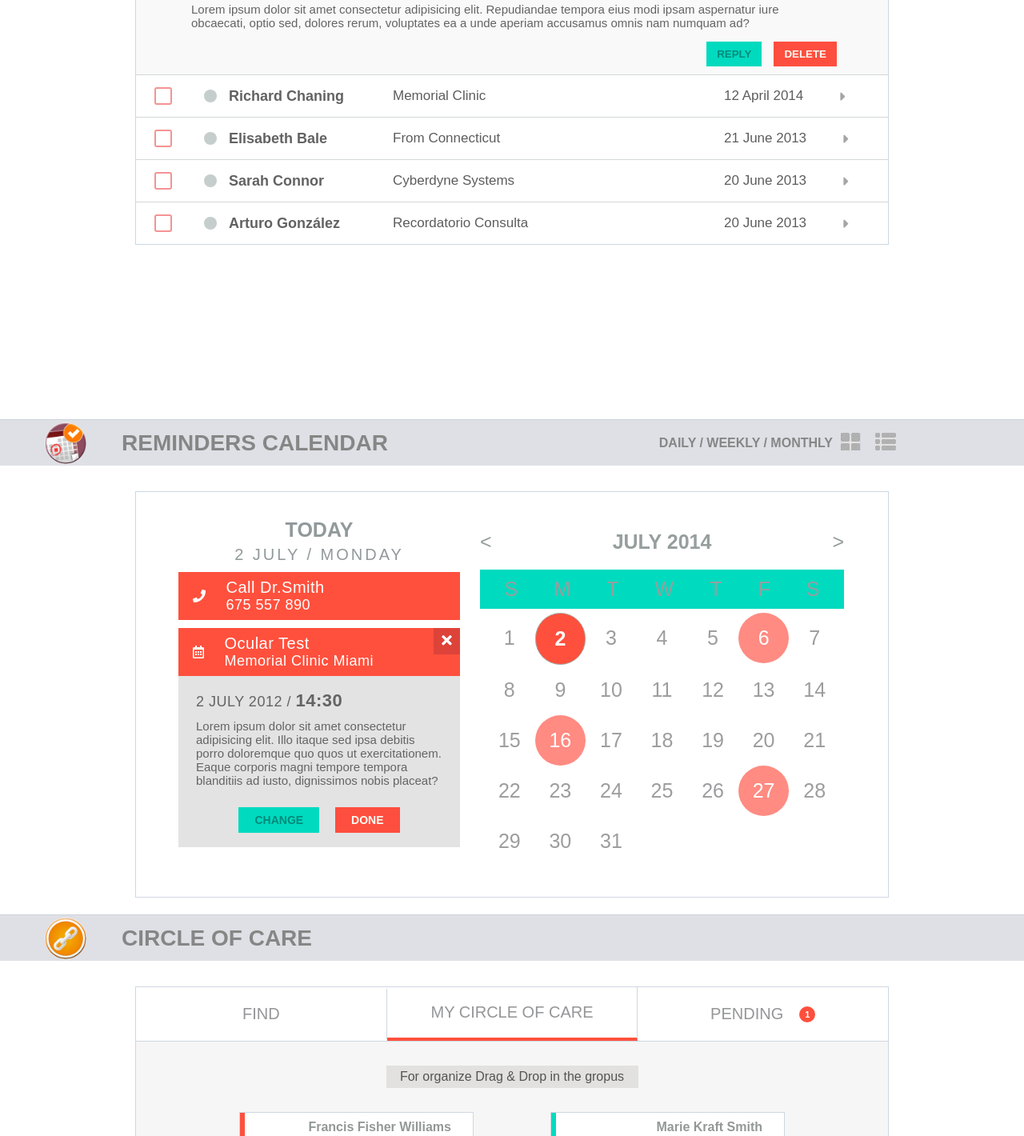
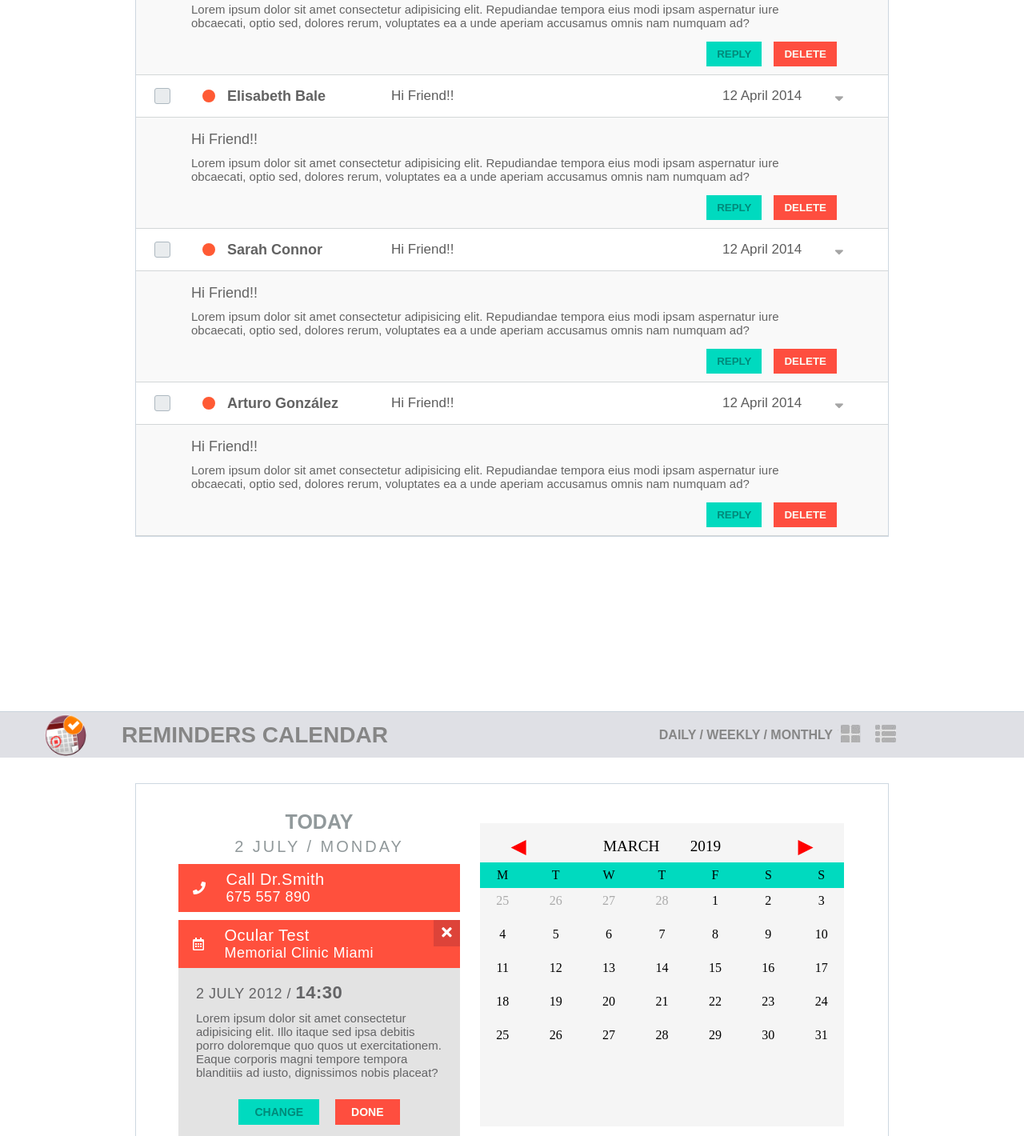
Before and after one commit to AdrianHurtadoDeMendoza/FormacionIS, a plain HTML site: page Ejercicio1-master/index.html in a window 1280 px wide. Shown: the part 926-2346 px from the top of the page at 80% size. Drawn offline with nearby package versions, Linux system fonts and the light colour scheme.

Commit message:
Funcionalidad JS V1.0

```diff
--- a/Ejercicio1-master/index.html
+++ b/Ejercicio1-master/index.html
@@ -3,15 +3,18 @@
 
 <head>
     <meta charset="UTF-8">
-    <meta name="viewport" content="width=device-width, initial-scale=1.0">
+    <meta name="viewport"
+          content="width=device-width, user-scalable=no, initial-scale=1.0, maximum-scale=1.0, minimum-scale=1.0">
     <meta http-equiv="X-UA-Compatible" content="ie=edge">
     <title>Home</title>
     <link rel="stylesheet" href="styles.css">
+    <script type="text/javascript" src="javascript.js"></script>
+    <script type='text/javascript' src="//ajax.googleapis.com/ajax/libs/jquery/1.8.3/jquery.min.js"></script>
     <link rel="stylesheet" href="https://use.fontawesome.com/releases/v5.8.1/css/all.css" integrity="sha384-50oBUHEmvpQ+1lW4y57PTFmhCaXp0ML5d60M1M7uH2+nqUivzIebhndOJK28anvf"
         crossorigin="anonymous">
 </head>
 
-<body>
+<body onLoad="window_onload()">
     <div class="container">
         <nav>
             <div class="logo">
@@ -176,10 +179,11 @@
                     </div>
 
                 </nav>
-                <div class="messages">
+                 <!-- Mensaje1 -->
+                <div id="msn-open"class="messages">
                     <input type="checkbox" name="" id="" checked>
                     <div class="user">
-                        <div class="user-status inactive"></div>
+                        <div id="inactive" class="user-status inactive"></div>
                         <p class="user-name">John Snow</p>
                     </div>
                     <div class="message-title">
@@ -188,84 +192,108 @@
                     <div class="message-date">
                         <p>12 April 2014</p>
                     </div>
-                    <button class="open">
+                    <button id="botonP"onclick="mostrar('msn')" class="open">
                         <i class="fas fa-sort-down"></i>
                     </button>
                 </div>
-                <div class="message-content">
+                <!-- Mensaje1-contenido -->
+                <div id="msn" class="message-content">
                     <p>Hi Friend!!</p>
                     <p>Lorem ipsum dolor sit amet consectetur adipisicing elit. Repudiandae tempora eius modi ipsam aspernatur
                         iure obcaecati, optio sed, dolores rerum, voluptates ea a unde aperiam accusamus omnis nam numquam
                         ad?
                     </p>
                     <div class="btn-container">
-                        <button class="reply-message">REPLY</button>
-                        <button class="delete-message">DELETE</button>
+                        <button type="button" class="reply-message">REPLY</button>
+                        <button  type="button" onClick="eliminar('msn','msn-open')" id="bot" class="delete-message">DELETE</button>
                     </div>
                 </div>
-                <div class="messages">
-                    <input type="checkbox" name="" id="check">
+                <!-- Mensaje2 -->
+                <div id="msn-open2"class="messages">
+                    <input type="checkbox" name="" id="" checked>
                     <div class="user">
-                        <div class="user-status offline"></div>
-                        <p class="user-name">Richard Chaning</p>
+                        <div id="inactive" class="user-status inactive"></div>
+                        <p class="user-name">Elisabeth Bale</p>
                     </div>
                     <div class="message-title">
-                        <p>Memorial Clinic</p>
+                        <p>Hi Friend!!</p>
                     </div>
                     <div class="message-date">
                         <p>12 April 2014</p>
                     </div>
-                    <button>
+                    <button id="botonP"onclick="mostrar('msn2')" class="open">
                         <i class="fas fa-sort-down"></i>
                     </button>
                 </div>
-                <div class="messages">
-                    <input type="checkbox" name="" id="">
+                <!-- Mensaje2-contenido -->
+                <div id="msn2" class="message-content">
+                    <p>Hi Friend!!</p>
+                    <p>Lorem ipsum dolor sit amet consectetur adipisicing elit. Repudiandae tempora eius modi ipsam aspernatur
+                        iure obcaecati, optio sed, dolores rerum, voluptates ea a unde aperiam accusamus omnis nam numquam
+                        ad?
+                    </p>
+                    <div class="btn-container">
+                        <button type="button" class="reply-message">REPLY</button>
+                        <button  type="button" onClick="eliminar('msn2','msn-open2')" id="bot" class="delete-message">DELETE</button>
+                    </div>
+                </div>
+                 <!-- Mensaje3 -->
+                 <div id="msn-open3"class="messages">
+                        <input type="checkbox" name="" id="" checked>
                         <div class="user">
-                        <div class="user-status offline"></div>
-                        <p class="user-name">Elisabeth Bale</p>
+                            <div id="inactive" class="user-status inactive"></div>
+                            <p class="user-name">Sarah Connor</p>
                         </div>
                         <div class="message-title">
-                        <p>From Connecticut</p>
+                            <p>Hi Friend!!</p>
                         </div>
                         <div class="message-date">
-                        <p>21 June 2013</p>
+                            <p>12 April 2014</p>
                         </div>
-                    <button>
+                        <button id="botonP"onclick="mostrar('msn3')" class="open">
                             <i class="fas fa-sort-down"></i>
                         </button>
                     </div>
-                <div class="messages">
-                    <input type="checkbox" name="" id="">
+                    <!-- Mensaje3-contenido -->
+                    <div id="msn3" class="message-content">
+                        <p>Hi Friend!!</p>
+                        <p>Lorem ipsum dolor sit amet consectetur adipisicing elit. Repudiandae tempora eius modi ipsam aspernatur
+                            iure obcaecati, optio sed, dolores rerum, voluptates ea a unde aperiam accusamus omnis nam numquam
+                            ad?
+                        </p>
+                        <div class="btn-container">
+                            <button type="button" class="reply-message">REPLY</button>
+                            <button  type="button" onClick="eliminar('msn3','msn-open3')" id="bot" class="delete-message">DELETE</button>
+                        </div>
+                    </div>
+                 <!-- Mensaje4 -->
+                 <div id="msn-open4"class="messages">
+                        <input type="checkbox" name="" id="" checked>
                         <div class="user">
-                        <div class="user-status offline"></div>
-                        <p class="user-name">Sarah Connor</p>
+                            <div id="inactive" class="user-status inactive"></div>
+                            <p class="user-name">Arturo González</p>
                         </div>
                         <div class="message-title">
-                        <p>Cyberdyne Systems</p>
+                            <p>Hi Friend!!</p>
                         </div>
                         <div class="message-date">
-                        <p>20 June 2013</p>
+                            <p>12 April 2014</p>
                         </div>
-                    <button>
+                        <button id="botonP"onclick="mostrar('msn4')" class="open">
                             <i class="fas fa-sort-down"></i>
                         </button>
                     </div>
-                <div class="messages">
-                    <input type="checkbox" name="" id="">
-                    <div class="user">
-                        <div class="user-status offline"></div>
-                        <p class="user-name">Arturo González</p>
+                    <!-- Mensaje2-contenido -->
+                    <div id="msn4" class="message-content">
+                        <p>Hi Friend!!</p>
+                        <p>Lorem ipsum dolor sit amet consectetur adipisicing elit. Repudiandae tempora eius modi ipsam aspernatur
+                            iure obcaecati, optio sed, dolores rerum, voluptates ea a unde aperiam accusamus omnis nam numquam
+                            ad?
+                        </p>
+                        <div class="btn-container">
+                            <button type="button" class="reply-message">REPLY</button>
+                            <button  type="button" onClick="eliminar('msn4','msn-open4')" id="bot" class="delete-message">DELETE</button>
                         </div>
-                    <div class="message-title">
-                        <p>Recordatorio Consulta</p>
-                    </div>
-                    <div class="message-date">
-                        <p>20 June 2013</p>
-                    </div>
-                    <button>
-                        <i class="fas fa-sort-down"></i>
-                    </button>
                     </div>
             </div>
         </div>
@@ -319,124 +347,30 @@
                                 nobis placeat?</p>
                         </div>
                         <div class="buttons">
-                            <button class="change">CHANGE</button>
-                            <button class="done">DONE</button>
+                            <button type="submit" class="change">CHANGE</button>
+                            <button type="submit" class="done">DONE</button>
                         </div>
                     </div>
                 </div>
+                <div class="calendar">
+                        <div class="calendar__info">
+                            <div class="calendar__prev" id="prev-month">&#9664;</div>
+                            <div class="calendar__month" id="month"></div>
+                            <div class="calendar__year" id="year"></div>
+                            <div class="calendar__next" id="next-month">&#9654;</div>
+                        </div>
 
-                <div class="calendar">
-                    <div class="month">
-                        <p>&lt;</p>
-                        <p class="actual-month">
-                            <b>JULY 2014</b>
-                        </p>
-                        <p>&gt;</p>
+                        <div class="calendar__week">
+                            <div class="calendar__day calendar__item">M</div>
+                            <div class="calendar__day calendar__item">T</div>
+                            <div class="calendar__day calendar__item">W</div>
+                            <div class="calendar__day calendar__item">T</div>
+                            <div class="calendar__day calendar__item">F</div>
+                            <div class="calendar__day calendar__item">S</div>
+                            <div class="calendar__day calendar__item">S</div>
                         </div>
-                    <div class="week">
-                        <p>S</p>
-                        <p>M</p>
-                        <p>T</p>
-                        <p>W</p>
-                        <p>T</p>
-                        <p>F</p>
-                        <p>S</p>
-                    </div>
-                    <div class="days">
-                        <div class="day">
-                            <span>1</span>
-                        </div>
-                        <div class="day actual-day">
-                            <span>2</span>
-                        </div>
-                        <div class="day">
-                            <span>3</span>
-                        </div>
-                        <div class="day">
-                            <span>4</span>
-                        </div>
-                        <div class="day">
-                            <span>5</span>
-                        </div>
-                        <div class="day reminder-day">
-                            <span>6</span>
-                        </div>
-                        <div class="day">
-                            <span>7</span>
-                        </div>
-                        <div class="day">
-                            <span>8</span>
-                        </div>
-                        <div class="day">
-                            <span>9</span>
-                        </div>
-                        <div class="day">
-                            <span>10</span>
-                        </div>
-                        <div class="day">
-                            <span>11</span>
-                        </div>
-                        <div class="day">
-                            <span>12</span>
-                        </div>
-                        <div class="day">
-                            <span>13</span>
-                        </div>
-                        <div class="day">
-                            <span>14</span>
-                        </div>
-                        <div class="day">
-                            <span>15</span>
-                        </div>
-                        <div class="day reminder-day">
-                            <span>16</span>
-                        </div>
-                        <div class="day">
-                            <span>17</span>
-                        </div>
-                        <div class="day">
-                            <span>18</span>
-                        </div>
-                        <div class="day">
-                            <span>19</span>
-                        </div>
-                        <div class="day">
-                            <span>20</span>
-                        </div>
-                        <div class="day">
-                            <span>21</span>
-                        </div>
-                        <div class="day">
-                            <span>22</span>
-                        </div>
-                        <div class="day">
-                            <span>23</span>
-                        </div>
-                        <div class="day">
-                            <span>24</span>
-                        </div>
-                        <div class="day">
-                            <span>25</span>
-                        </div>
-                        <div class="day">
-                            <span>26</span>
-                        </div>
-                        <div class="day reminder-day">
-                            <span>27</span>
-                        </div>
-                        <div class="day">
-                            <span>28</span>
-                        </div>
-                        <div class="day">
-                            <span>29</span>
-                        </div>
-                        <div class="day">
-                            <span>30</span>
-                        </div>
-                        <div class="day">
-                            <span>31</span>
-                        </div>
-                    </div>
+
+                        <div class="calendar__dates" id="dates"></div>
                     </div>
             </div>
         </div>
--- /dev/null
+++ b/Ejercicio1-master/javascript.js
@@ -0,0 +1,125 @@
+//Calendario
+function window_onload(){
+    var monthNames = ['January', 'February', 'March', 'April', 'May', 'June', 'July', 'August', 'September', 'October', 'November', 'December'];
+    //Fecha
+    //Date
+    var currentDate = new Date();
+    var currentDay = currentDate.getDate();
+    var monthNumber = currentDate.getMonth();
+    var currentYear = currentDate.getFullYear();
+
+    var dates = document.getElementById('dates');
+    var month = document.getElementById('month');
+    var year = document.getElementById('year');
+
+    var prevMonthDOM = document.getElementById('prev-month');
+    var nextMonthDOM = document.getElementById('next-month');
+    //Pinta mes en html
+    //Paint month in html
+    console.log("waka");
+    //month.innerHTML =monthNames[monthNumber];
+    month.textContent =monthNames[monthNumber];
+    console.log("mole");
+    year.textContent = currentYear.toString();
+
+    //seleccion de mes (anterior-siguiente)
+    //month selection (previous-next)
+    prevMonthDOM.addEventListener('click', function () {
+        return lastMonth();
+    });
+    nextMonthDOM.addEventListener('click', function () {
+        return nextMonth();
+    });
+
+    writeMonth(monthNumber);
+    //escribe mes con sus dias
+    //write month with your days
+    function writeMonth(month) {
+
+        for (var i = startDay(); i > 0; i--) {
+            dates.innerHTML += ' <div class="calendar__date calendar__item calendar__last-days">\n        ' + (getTotalDays(monthNumber - 1) - (i - 1)) + '\n</div>';
+        }
+
+        for (var _i = 1; _i <= getTotalDays(month); _i++) {
+            if (_i === currentDay) {
+                dates.innerHTML += ' <div class="calendar__date calendar__item calendar__today">' + _i + '</div>';
+            } else {
+                dates.innerHTML += ' <div class="calendar__date calendar__item">' + _i + '</div>';
+            }
+        }
+    }
+    //Saber cuantos días tiene el mes
+    //Know how many days a month has
+    function getTotalDays(month) {
+        if (month === -1) month = 11;
+
+        if (month == 0 || month == 2 || month == 4 || month == 6 || month == 7 || month == 9 || month == 11) {
+            return 31;
+        } else if (month == 3 || month == 5 || month == 8 || month == 10) {
+            return 30;
+        } else {
+
+            return isLeap() ? 29 : 28;
+        }
+    }
+    //Bisiesto
+    //leap
+    function isLeap() {
+        return currentYear % 100 !== 0 && currentYear % 4 === 0 || currentYear % 400 === 0;
+    }
+
+    function startDay() {
+        var start = new Date(currentYear, monthNumber, 1);
+        return start.getDay() - 1 === -1 ? 6 : start.getDay() - 1;
+    }
+
+    function lastMonth() {
+        if (monthNumber !== 0) {
+            monthNumber--;
+        } else {
+            monthNumber = 11;
+            currentYear--;
+        }
+
+        setNewDate();
+    }
+
+    function nextMonth() {
+        if (monthNumber !== 11) {
+            monthNumber++;
+        } else {
+            monthNumber = 0;
+            currentYear++;
+        }
+
+        setNewDate();
+    }
+
+    function setNewDate() {
+        currentDate.setFullYear(currentYear, monthNumber, currentDay);
+        month.textContent = monthNames[monthNumber];
+        year.textContent = currentYear.toString();
+        dates.textContent = '';
+        writeMonth(monthNumber);
+    }
+
+
+}
+//eliminar mensaje
+//delete message
+function eliminar(id,id1) {
+    document.getElementById(id).remove();
+    document.getElementById(id1).remove();
+}
+//desplegable
+//pull-down menu
+function mostrar(id) {
+    var x = document.getElementById(id);
+    if (x.style.display === 'none') {
+        x.style.display = 'block';
+        document.getElementById("botonP").style.transform="rotate(0deg)";
+    } else {
+        x.style.display = 'none';
+        document.getElementById("botonP").style.transform="rotate(270deg)";
+    }
+}
--- a/Ejercicio1-master/styles.css
+++ b/Ejercicio1-master/styles.css
@@ -441,10 +441,12 @@ button:hover {
     font-size: 18px;
     outline: none;
     transform: rotate(-90deg);
+
 }
 
 button.open {
     transform: rotate(0deg);
+
 }
 
 .messages button:hover {
@@ -906,3 +908,53 @@ input[type="checkbox"]:checked:after {
 	left: 3px;
 	color: #99a1a7;
 }
+/* Calendario */
+
+.calendar {
+    background:whitesmoke;
+    width: 80%;
+    max-width: 600px;
+    margin: 1em auto;
+    padding: .5em 0;
+}
+    .calendar__info {
+      display: -webkit-box;
+      display: -ms-flexbox;
+      display: flex;
+      -webkit-box-align: center;
+      -ms-flex-align: center;
+      align-items: center;
+      padding: 0 2em;
+      font-size: 1.2em;
+      text-transform: uppercase;
+    }
+    .calendar__prev, .calendar__next {
+      color: red;
+      cursor: pointer;
+      font-size: 1.3em;
+    }
+    .calendar__prev {
+      margin-right: auto;
+    }
+    .calendar__next {
+      margin-left: auto;
+    }
+    .calendar__week, .calendar__dates {
+      display: grid;
+      grid-template-columns: repeat(7, 1fr);
+      grid-gap: 10px;
+    }
+    .calendar__month, .calendar__year {
+      padding: .5em 1em;
+    }
+    .calendar__item {
+      text-align: center;
+      line-height: 2;
+    }
+
+    .calendar__last-days {
+      opacity: .3;
+    }
+    .calendar__week{
+        background: #00dabf;
+    }
```
Lines whose indentation alone changed are shown as unchanged.
